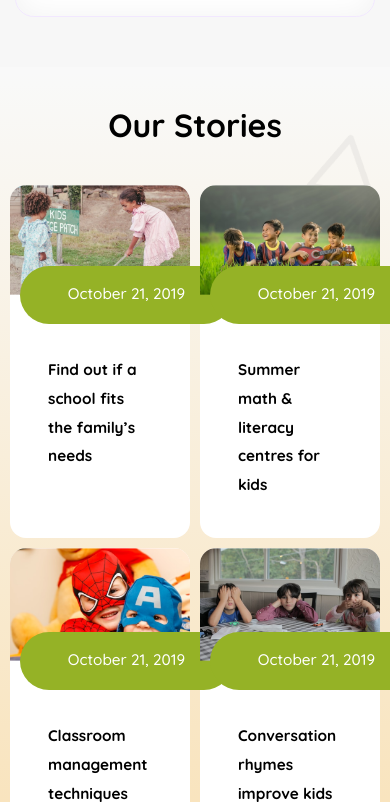
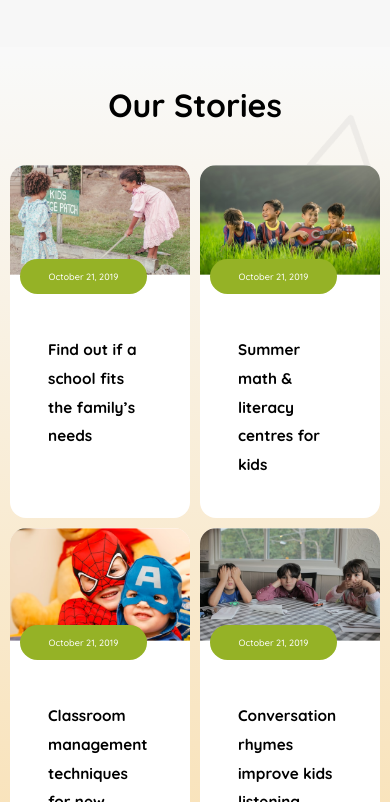
Before and after one commit to rokshanaweb/A11-kids-school, a plain HTML site: page index.html in a window 390 px wide. Shown: the part 2662-3464 px from the top of the page. Drawn offline with Linux system fonts and the light colour scheme.

Commit message:
change media query left section date

```diff
--- a/style.css
+++ b/style.css
@@ -584,7 +584,7 @@ footer {
  }
  .banner-img img  {
     max-width: 100%;
-    padding: 10px;
+
  }
 
 
@@ -633,13 +633,18 @@ footer {
     .left-content-date {
         position: absolute;
         left: 10px;
-        bottom: -25px;
-       background: #95B226;
-      color: #FFF;
-      font-size: 15.339px;
-     font-style: normal;
+        bottom: -15px;
+
+        width: 103.909px;
+        height: 22.833px;
+        padding: 5.708px 11.24px 6.279px 11.416px;
+
+      font-size: 9.133px;
+    font-style: normal;
      font-weight: 500;
-     line-height: 28.761px;
+    line-height: 17.125px; /* 187.5% */
+
+
 
 
     }
```
